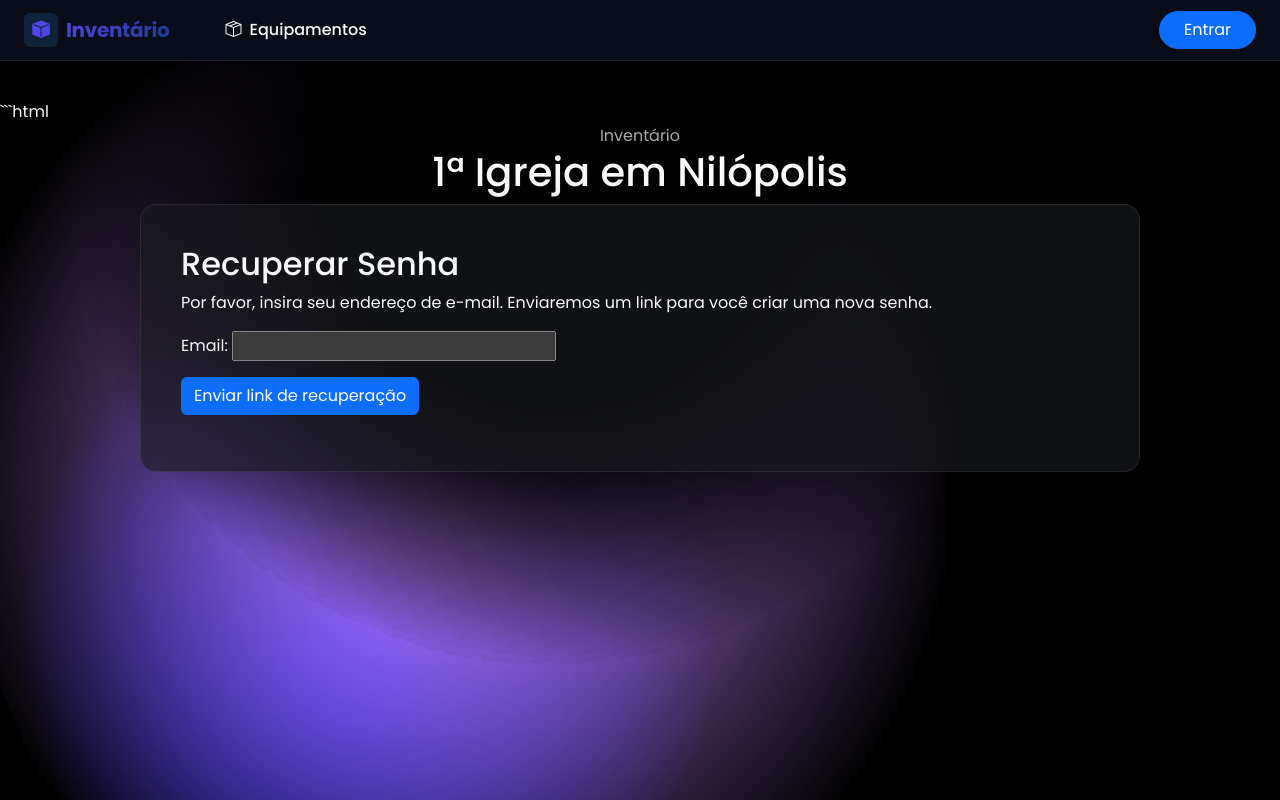
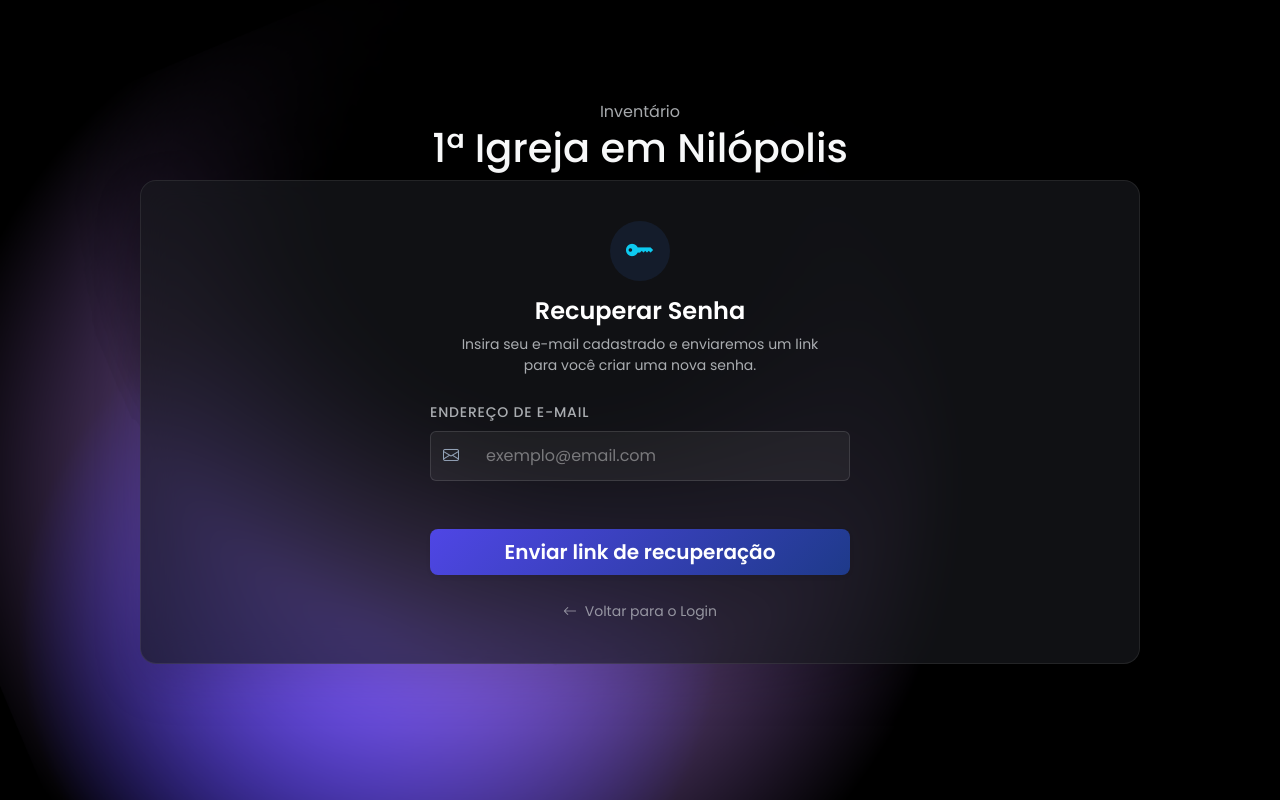
Before and after one commit to leonardnunes/Inventario, a Django app: page /accounts/password_reset/ in a window 1280 px wide. Run offline with Django 4.2, Linux system fonts and the light colour scheme.

Commit message:
feat(auth): ajusta prioridade do app core e aplica ui premium nas rotas de login e reset

````diff
--- a/Inventario/settings.py
+++ b/Inventario/settings.py
@@ -16,6 +16,7 @@ if RENDER_EXTERNAL_URL:
     CSRF_TRUSTED_ORIGINS.append(RENDER_EXTERNAL_URL)
 
 INSTALLED_APPS = [
+    'core',
     'django.contrib.admin',
     'django.contrib.auth',
     'django.contrib.contenttypes',
@@ -23,7 +24,6 @@ INSTALLED_APPS = [
     'django.contrib.messages',
     'django.contrib.staticfiles',
     'django.contrib.humanize',
-    'core',
 ]
 
 MIDDLEWARE = [
--- a/Inventario/urls.py
+++ b/Inventario/urls.py
@@ -5,7 +5,9 @@ from django.conf.urls.static import static
 
 urlpatterns = [
     path('gestao-naza/', admin.site.urls),
+
     path('accounts/', include('django.contrib.auth.urls')),
+
     path('', include('core.urls', namespace='core')),
 ]
 
--- a/core/templates/core/base.html
+++ b/core/templates/core/base.html
@@ -121,7 +121,7 @@
                     let bsAlert = new bootstrap.Alert(alert);
                     bsAlert.close();
                 });
-            }, 5000);
+            }, 8000);
         });
     </script>
 
--- a/core/templates/registration/password_reset_form.html
+++ b/core/templates/registration/password_reset_form.html
@@ -1,13 +1,87 @@
-    ```html
-    {% extends 'core/base.html' %}
-    {% block title %}Recuperar Senha{% endblock %}
-    {% block content %}
-    <h2>Recuperar Senha</h2>
-    <p>Por favor, insira seu endereço de e-mail. Enviaremos um link para você criar uma nova senha.</p>
-    <form method="post">
-    {% csrf_token %}
-    {{ form.as_p }}
-    <button type="submit" class="btn btn-primary">Enviar link de recuperação</button>
-    </form>
+{% extends "core/base.html" %}
+{% load static %}
 
-{% endblock %}
+{% block extra_head %}
+<style>
+    .login-input-group {
+        border: 1px solid rgba(255, 255, 255, 0.12);
+        border-radius: 0.375rem;
+        background: rgba(255, 255, 255, 0.05);
+        transition: all 0.2s ease-in-out;
+    }
+
+    .login-input-group:focus-within {
+        border-color: #3b82f6;
+        box-shadow: 0 0 0 0.25rem rgba(59, 130, 246, 0.25);
+        background: rgba(255, 255, 255, 0.08);
+    }
+
+    .login-input-group .form-control,
+    .login-input-group .input-group-text {
+        background: transparent !important;
+        border: none !important;
+        color: #f8fafc;
+    }
+
+    .login-input-group .form-control:focus {
+        box-shadow: none !important;
+    }
+
+    input:-webkit-autofill {
+        transition: background-color 5000s ease-in-out 0s !important;
+        -webkit-text-fill-color: #f8fafc !important;
+    }
+</style>
+{% endblock extra_head %}
+
+{% block navbar %}{% endblock navbar %}
+
+{% block title %}Recuperar Senha - Inventário{% endblock %}
+
+{% block content %}
+<div class="d-flex justify-content-center align-items-center" style="min-height: 45vh;">
+    <div style="width: 100%; max-width: 420px;">
+
+        <div class="text-center mb-4">
+            <div class="d-inline-flex align-items-center justify-content-center rounded-circle mb-3" style="background: rgba(59, 130, 246, 0.1); width: 60px; height: 60px;">
+                <i class="bi bi-key-fill fs-3 text-info"></i>
+            </div>
+            <h4 class="fw-semibold text-white">Recuperar Senha</h4>
+            <p class="text-muted small px-3">Insira seu e-mail cadastrado e enviaremos um link para você criar uma nova senha.</p>
+        </div>
+
+        <form method="post">
+            {% csrf_token %}
+
+            <div class="mb-4">
+                <label for="id_email" class="form-label text-muted small fw-medium text-uppercase" style="letter-spacing: 0.05rem;">Endereço de E-mail</label>
+                <div class="input-group login-input-group">
+                    <span class="input-group-text" style="color: var(--text-muted);">
+                        <i class="bi bi-envelope"></i>
+                    </span>
+                    <input type="email" name="email" id="id_email" class="form-control"
+                           placeholder="exemplo@email.com" required autocomplete="email">
+                </div>
+                {% if form.email.errors %}
+                    <div class="text-danger small mt-2" style="font-size: 0.75rem;">
+                        {{ form.email.errors.0 }}
+                    </div>
+                {% endif %}
+            </div>
+
+            <div class="d-grid mt-5">
+                <button type="submit" class="btn btn-Inventario-gradient btn-lg shadow-sm">
+                    Enviar link de recuperação
+                </button>
+            </div>
+        </form>
+
+        <div class="text-center mt-4">
+            <a href="{% url 'login' %}" class="text-muted text-decoration-none small transition-all" style="opacity: 0.8;">
+                <i class="bi bi-arrow-left me-1"></i> Voltar para o Login
+            </a>
+        </div>
+
+    </div>
+</div>
+{% endblock content %}
````
Also changed, not shown: core/templates/registration/login.html (+67 -6 lines), core/views.py (+14 -1 lines).
